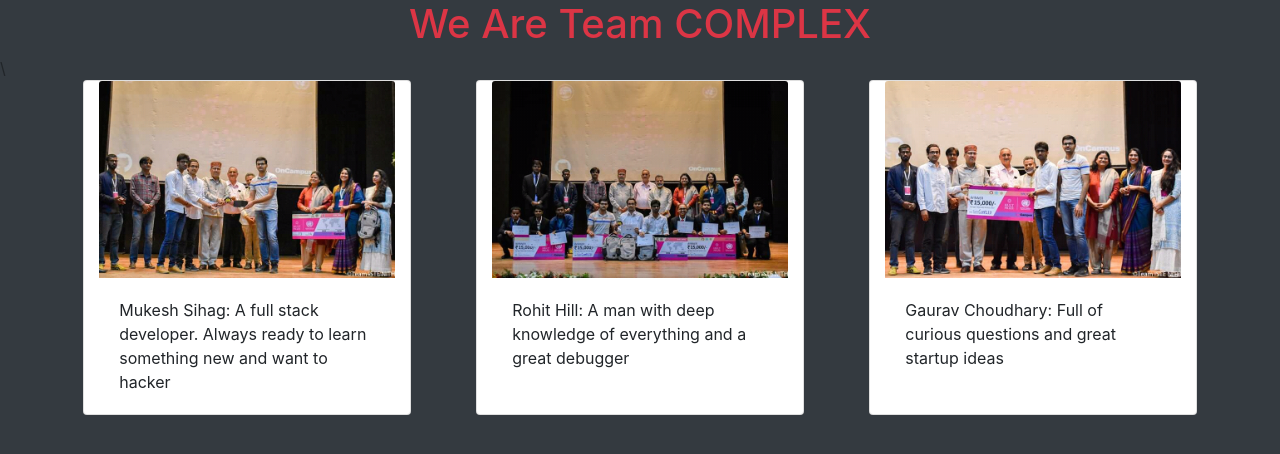
After one commit to MUKESHSIHAG/open-elective, a Flask app: page /about in a window 1280 px wide. The commit adds this page. Shown: the top 454 px of the page. Run offline with Flask 2, Linux system fonts and the light colour scheme; parts of the project's set-up code (start-up, migrations or seed data) failed here and were passed over; some libraries are stand-ins or nearby versions.

```diff
--- a/app.py
+++ b/app.py
@@ -24,8 +24,9 @@ from user import User
 from backend import backend, get_preferences, get_cgpi
 
 # Configuration
-GOOGLE_CLIENT_ID = os.getenv('GOOGLE_CLIENT_ID',None)
-GOOGLE_CLIENT_SECRET = os.getenv('GOOGLE_CLIENT_SECRET',None)
+# GOOGLE_CLIENT_ID = os.getenv('GOOGLE_CLIENT_ID',None)
+# GOOGLE_CLIENT_SECRET = os.getenv('GOOGLE_CLIENT_SECRET',None)
+from google import GOOGLE_CLIENT_ID, GOOGLE_CLIENT_SECRET
 
 GOOGLE_DISCOVERY_URL = (
     "https://accounts.google.com/.well-known/openid-configuration"
@@ -230,6 +231,10 @@ def home():
     subjects = get_preferences(current_user.roll_number)
     return render_template('student_details.html', subjects = subjects)
 
+@app.route("/about")
+def about():
+    return render_template('about.html')
+
 @app.route("/logout")
 @login_required
 def logout():
--- /dev/null
+++ b/templates/about.html
@@ -0,0 +1,40 @@
+<html lang="en">
+<head>
+    <meta charset="UTF-8">
+    <meta name="viewport" content="width=device-width, initial-scale=1.0">
+    <meta http-equiv="X-UA-Compatible" content="ie=edge">
+    <link rel="stylesheet" href="https://maxcdn.bootstrapcdn.com/bootstrap/4.3.1/css/bootstrap.min.css">
+    <!-- <script src="{{ url_for('.static',filename='p1.jpeg') }}"></script> -->
+    <title>Document</title>
+    <style>
+        .pic:hover {
+            opacity: 0.8;
+        }
+    </style>
+</head>
+<body class="bg-dark">
+    <center><h1 class="text-danger">We Are Team COMPLEX</h1></center>\
+    <div class="row justify-content-center">
+        <div class="card col-md-3 pic" style="width: 20rem;">
+            <img src="{{ url_for('static', filename = 'p1.jpeg') }}" class="card-img-top" alt="complex">
+            <div class="card-body">
+                <p class="card-text">Mukesh Sihag: A full stack developer. Always ready to learn something new and want to hacker</p>
+            </div>
+        </div>
+        <!-- <div class="col-md-1"></div> -->
+        <div class="card col-md-3 pic" style="width: 20rem; margin-left: 5%; margin-right: 5%;">
+            <img src="{{ url_for('static', filename = 'p2.jpeg') }}" class="card-img-top" alt="complex">
+            <div class="card-body">
+                <p class="card-text">Rohit Hill: A man with deep knowledge of everything and a great debugger</p>
+            </div>
+        </div>
+        <!-- <div class="col-md-1"></div> -->
+        <div class="card col-md-3 pic" style="width: 20rem;">
+            <img src="{{ url_for('static', filename = 'p3.jpeg') }}" class="card-img-top" alt="complex">
+            <div class="card-body">
+                <p class="card-text">Gaurav Choudhary: Full of curious questions and great startup ideas</p>
+            </div>
+        </div>
+    </div>
+</body>
+</html>
```
Also changed, not shown: templates/student_details.html (+4 -4 lines), static/p1.jpeg (added), static/p2.jpeg (added), static/p3.jpeg (added).
